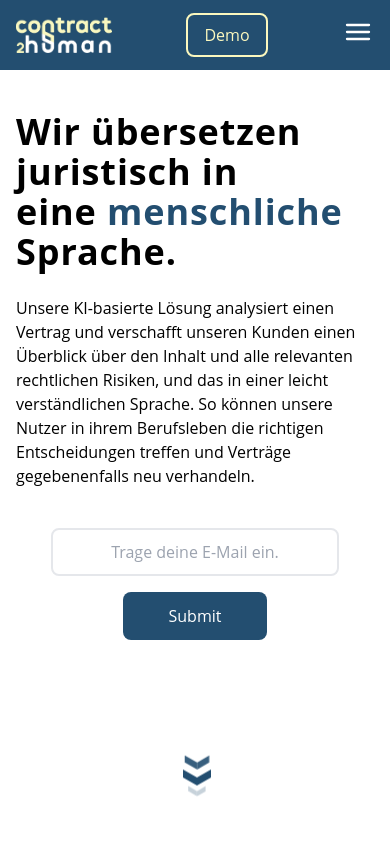
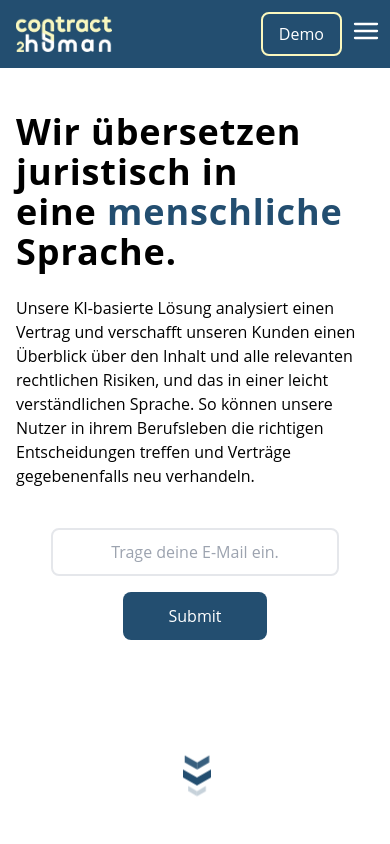
Before and after one commit to SpoogyOh/c2h.astro, an Astro site: page / in a window 390 px wide. Shown: the top 844 px of the page. Built offline with nearby package versions, Linux system fonts and the light colour scheme; Astro itself is replaced by a stand-in of ours.

Commit message:
mobile dmeo button maybe nicer

```diff
--- a/src/components/Navbar.astro
+++ b/src/components/Navbar.astro
@@ -8,10 +8,6 @@ import { MobileHeader } from "./header";
   <div>
     <img src="/logow.png" class="logowhite w-24 m-4 hidden"/>
     <img src="/logo.png" class="logoblack w-24 m-4" />
-  </div>
-
-  <div class=" demo hidden sm:hidden">
-    <a href="https://8156aac45b7166c9.gradio.app" class="hover:text-[#fbf8be]">Demo</a>
   </div>
 
   <div class="hidden md:flex">
@@ -49,8 +45,6 @@ import { MobileHeader } from "./header";
       document.querySelector(".navbar").classList.remove("text-black");
       document.querySelector(".logowhite").classList.remove("hidden");
       document.querySelector(".logoblack").classList.add("hidden");
-      document.querySelector(".demo").classList.add("border-[#fbf8be]", "border-2", "rounded-lg", "px-4", "py-2" ,"text-[#fbf8be]", );
-      document.querySelector(".demo").classList.remove("hidden");
 
     }}
 
--- a/src/components/header.tsx
+++ b/src/components/header.tsx
@@ -16,8 +16,9 @@ export const MobileHeader = () => {
   };
 
   return (
-    <div>
-      <div className="p-4">
+    <div className="flex flex-row items-center">
+       <a href="https://8156aac45b7166c9.gradio.app" className="hover:text-[#fbf8be] border-[#fbf8be] border-2 rounded-lg px-4 py-2 ">Demo</a>
+      <div className="my-2 px-2">
         <button onClick={handleNav}>
           <svg
             xmlns="http://www.w3.org/2000/svg"
```
